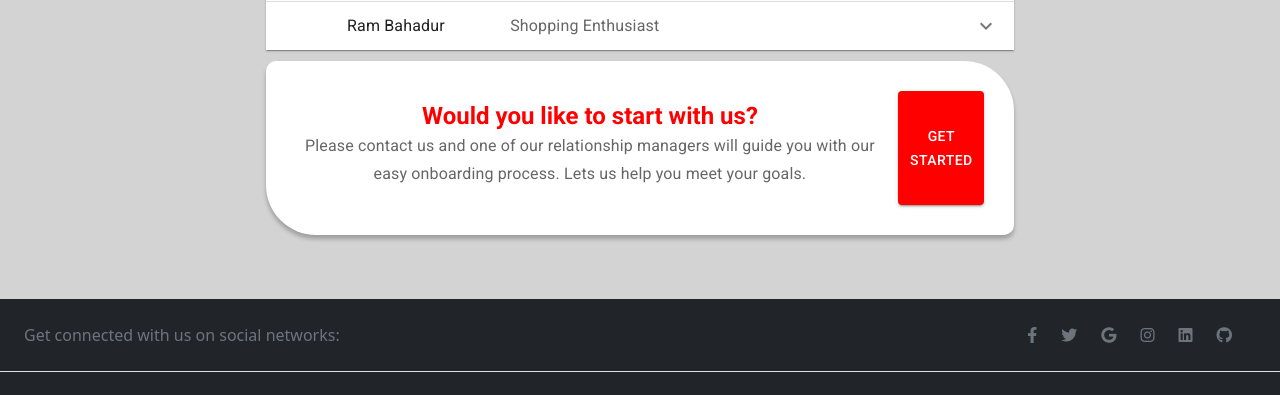
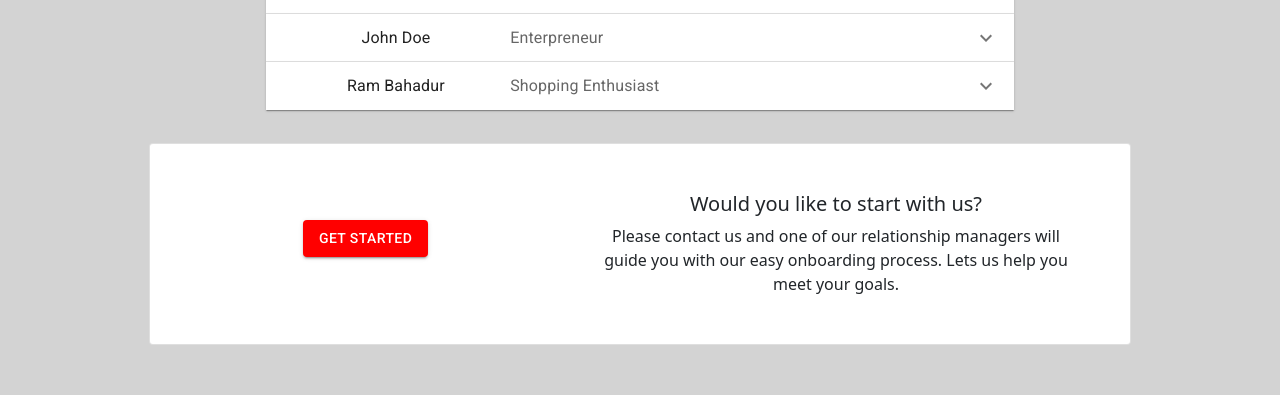
Before and after one commit to aryanPokharel/ncmFrontend, a React (Vite) app: page / in a window 1280 px wide. Shown: the part 2247-2642 px from the top of the page. Built offline with nearby package versions, Linux system fonts and the light colour scheme.

Commit message:
Accordion Responsiveness

```diff
--- a/src/components/Home/Section3.css
+++ b/src/components/Home/Section3.css
@@ -21,6 +21,9 @@
   min-height: 400px;
   max-height: 400px;
 }
+#section3Card:hover{
+  box-shadow: 15px 14px 14px rgba(0, 0, 0, 0.25);
+}
 .cards-section {
     align-items: center;
   }
--- a/src/components/Home/Section3.jsx
+++ b/src/components/Home/Section3.jsx
@@ -67,6 +67,9 @@ const Section3 = () => {
           </div>
         </div>
       </div>
+      <div id='section3BtnSection'>
+        <Button variant="contained" id='track-btn'>View More</Button>
+      </div>
     </section>
   )
 }
--- a/src/components/Home/Section6.css
+++ b/src/components/Home/Section6.css
@@ -1,4 +1,4 @@
-#sectionHolder{
+#section6{
     display: flex;
     flex-direction:column;
     padding : 5%;
@@ -26,3 +26,7 @@
     color : red;
     font-weight: bold;
 }
+#cardBtnSection{
+    padding-top: 40px;
+    align-items: center;
+}
--- a/src/components/Home/Section6.jsx
+++ b/src/components/Home/Section6.jsx
@@ -13,25 +13,33 @@ import CardContent from '@mui/material/CardContent';
 import Button from '@mui/material/Button';
 
 
-const GetInTouch = ()=> {
-  const theme = useTheme();
+const GetInTouch = () => {
+    const theme = useTheme();
 
-  return (
-    <Card sx={{ display: 'flex' }} id='getInTouch'>
-      <Box sx={{ display: 'flex', flexDirection: 'column' }}>
-        <CardContent sx={{ flex: '1 0 auto' }}>
-          <Typography component="div" variant="h5" id='getInTouchHeading'>
-          Would you like to start with us?
-          </Typography>
-          <Typography variant="subtitle1" color="text.secondary" component="div">
-          Please contact us and one of our relationship managers will guide you with our easy onboarding process. Lets us help you meet your goals.
-          </Typography>
-        </CardContent>
+    return (
+        <div className="container bcontent">
 
-      </Box>
-      <Button variant="contained" id='track-btn'>Get Started</Button>
-    </Card>
-  );
+            <hr />
+            <div className="card" style={{ width: "90%" }}>
+                <div className="row no-gutters">
+                    <div className="col-sm-5" id='cardBtnSection'>
+                        <Button variant="contained" id='track-btn'>Get Started</Button>
+                    </div>
+                    <div className="col-sm-7">
+                        <div className="card-body">
+                            <h5 className="card-title">Would you like to start with us?</h5>
+                            <p className="card-text">
+                                Please contact us and one of our relationship managers will guide you with our easy onboarding process. Lets us help you meet your goals.
+                            </p>
+
+                        </div>
+                    </div>
+                </div>
+            </div>
+        </div>
+
+
+    );
 }
 
 const Section6 = () => {
@@ -42,7 +50,7 @@ const Section6 = () => {
     };
 
     return (
-        <div id='sectionHolder'>
+        <div id='section6'>
             <Accordion className='accordions' expanded={expanded === 'panel1'} onChange={handleChange('panel1')}>
                 <AccordionSummary
                     expandIcon={<ExpandMoreIcon />}
@@ -69,7 +77,7 @@ const Section6 = () => {
                     </Typography>
                 </AccordionDetails>
             </Accordion>
-            <Accordion  className='accordions' expanded={expanded === 'panel2'} onChange={handleChange('panel2')}>
+            <Accordion className='accordions' expanded={expanded === 'panel2'} onChange={handleChange('panel2')}>
                 <AccordionSummary
                     expandIcon={<ExpandMoreIcon />}
                     aria-controls="panel2bh-content"
@@ -86,7 +94,7 @@ const Section6 = () => {
                     </Typography>
                 </AccordionDetails>
             </Accordion>
-            <Accordion  className='accordions' expanded={expanded === 'panel3'} onChange={handleChange('panel3')}>
+            <Accordion className='accordions' expanded={expanded === 'panel3'} onChange={handleChange('panel3')}>
                 <AccordionSummary
                     expandIcon={<ExpandMoreIcon />}
                     aria-controls="panel3bh-content"
@@ -107,6 +115,7 @@ const Section6 = () => {
             </Accordion>
             <GetInTouch />
 
+
         </div>
     );
 }
```
